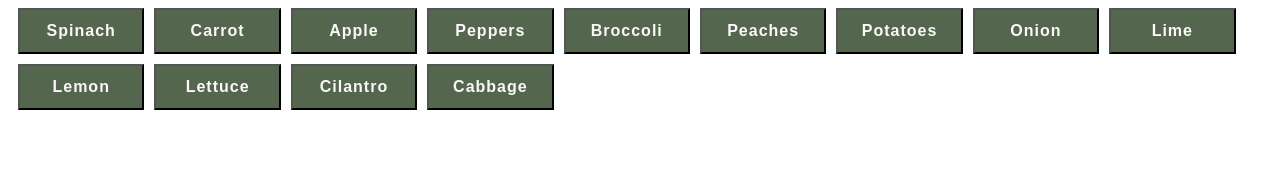
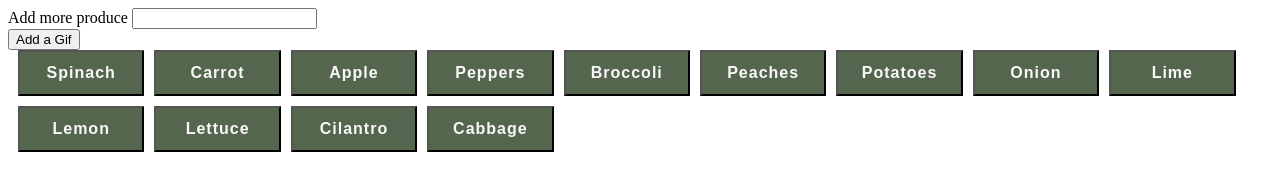
Before and after one commit to shelbyreins/GifTastic, a plain HTML site: page index.html in a window 1280 px wide. Drawn offline with nearby package versions, Linux system fonts and the light colour scheme.

Commit message:
add in form for thr search button

```diff
--- a/index.html
+++ b/index.html
@@ -6,34 +6,32 @@
 
     <link rel="stylesheet" href="assets/css/style.css">
     <!-- <link rel="stylesheet" href="assets/css/reset.css"> -->
-    <!-- <link rel="stylesheet" href="https://stackpath.bootstrapcdn.com/bootstrap/4.3.1/css/bootstrap.min.css"
-        integrity="sha384-ggOyR0iXCbMQv3Xipma34MD+dH/1fQ784/j6cY/iJTQUOhcWr7x9JvoRxT2MZw1T" crossorigin="anonymous"> -->
-    <title>GIF Tastic</title>
+    <!-- <link rel="stylesheet" href="https://stackpath.bootstrapcdn.com/bootstrap/4.3.1/css/bootstrap.min.css" integrity="sha384-ggOyR0iXCbMQv3Xipma34MD+dH/1fQ784/j6cY/iJTQUOhcWr7x9JvoRxT2MZw1T" crossorigin="anonymous">    <title>GIF Tastic</title> -->
 </head>
 
 <body>
+    <div class="container">
+        <form id="gif-form">
+            <label for="gif-input">Add more produce</label>
+            <input type="text" id="gif-input">
+            <br>
+            <input type="submit" id="add-gif" value= "Add a Gif">
+        </form>
 
 
     <div id="button-view"></div>
     <div id="gif-view"></div>
 
 
-
+    </div>
 
 
    <script src="https://ajax.googleapis.com/ajax/libs/jquery/3.4.1/jquery.min.js"></script>
    <script src="assets/javascript/javascript.js"></script>
 
-    <!-- <script src="https://code.jquery.com/jquery-3.3.1.slim.min.js"
-            integrity="sha384-q8i/X+965DzO0rT7abK41JStQIAqVgRVzpbzo5smXKp4YfRvH+8abtTE1Pi6jizo"
-            crossorigin="anonymous"></script>
-    <script src="https://cdnjs.cloudflare.com/ajax/libs/popper.js/1.14.7/umd/popper.min.js"
-            integrity="sha384-UO2eT0CpHqdSJQ6hJty5KVphtPhzWj9WO1clHTMGa3JDZwrnQq4sF86dIHNDz0W1"
-            crossorigin="anonymous"></script>
-    <script src="https://stackpath.bootstrapcdn.com/bootstrap/4.3.1/js/bootstrap.min.js"
-            integrity="sha384-JjSmVgyd0p3pXB1rRibZUAYoIIy6OrQ6VrjIEaFf/nJGzIxFDsf4x0xIM+B07jRM"
-            crossorigin="anonymous"></script> -->
-
+   <!-- <script src="https://code.jquery.com/jquery-3.3.1.slim.min.js" integrity="sha384-q8i/X+965DzO0rT7abK41JStQIAqVgRVzpbzo5smXKp4YfRvH+8abtTE1Pi6jizo" crossorigin="anonymous"></script>
+   <script src="https://cdnjs.cloudflare.com/ajax/libs/popper.js/1.14.7/umd/popper.min.js" integrity="sha384-UO2eT0CpHqdSJQ6hJty5KVphtPhzWj9WO1clHTMGa3JDZwrnQq4sF86dIHNDz0W1" crossorigin="anonymous"></script>
+   <script src="https://stackpath.bootstrapcdn.com/bootstrap/4.3.1/js/bootstrap.min.js" integrity="sha384-JjSmVgyd0p3pXB1rRibZUAYoIIy6OrQ6VrjIEaFf/nJGzIxFDsf4x0xIM+B07jRM" crossorigin="anonymous"></script>         -->
 
 </body>
 
```
